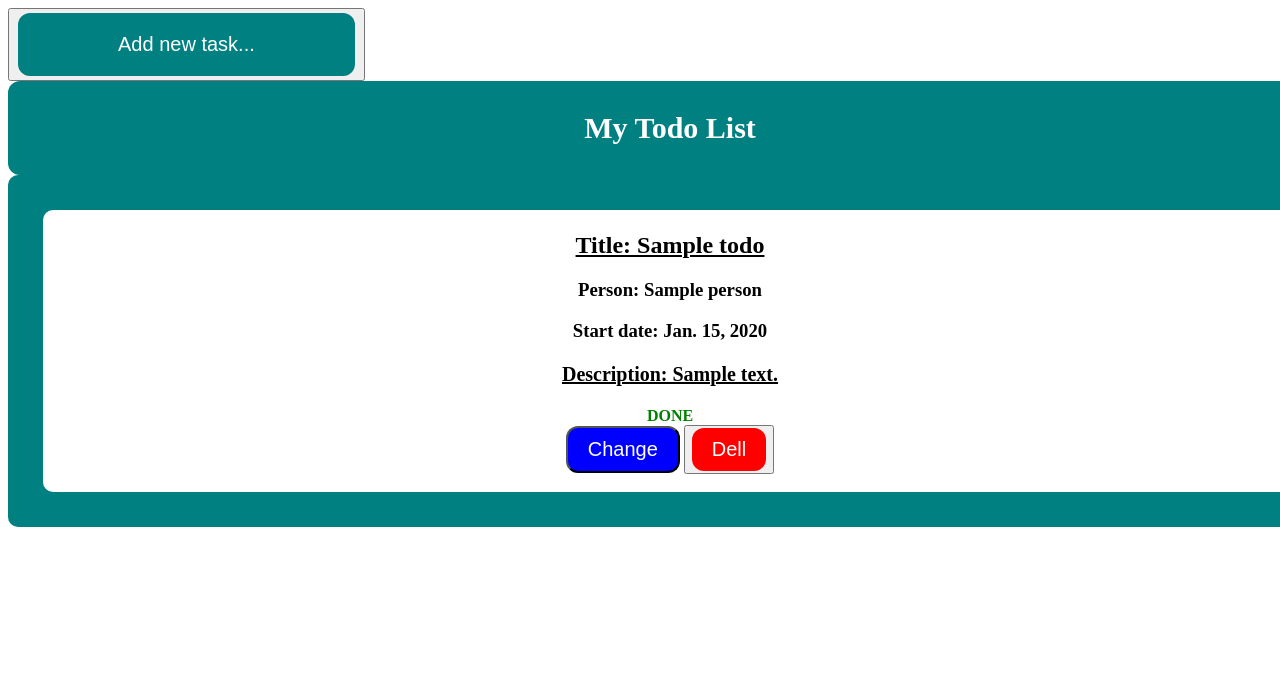
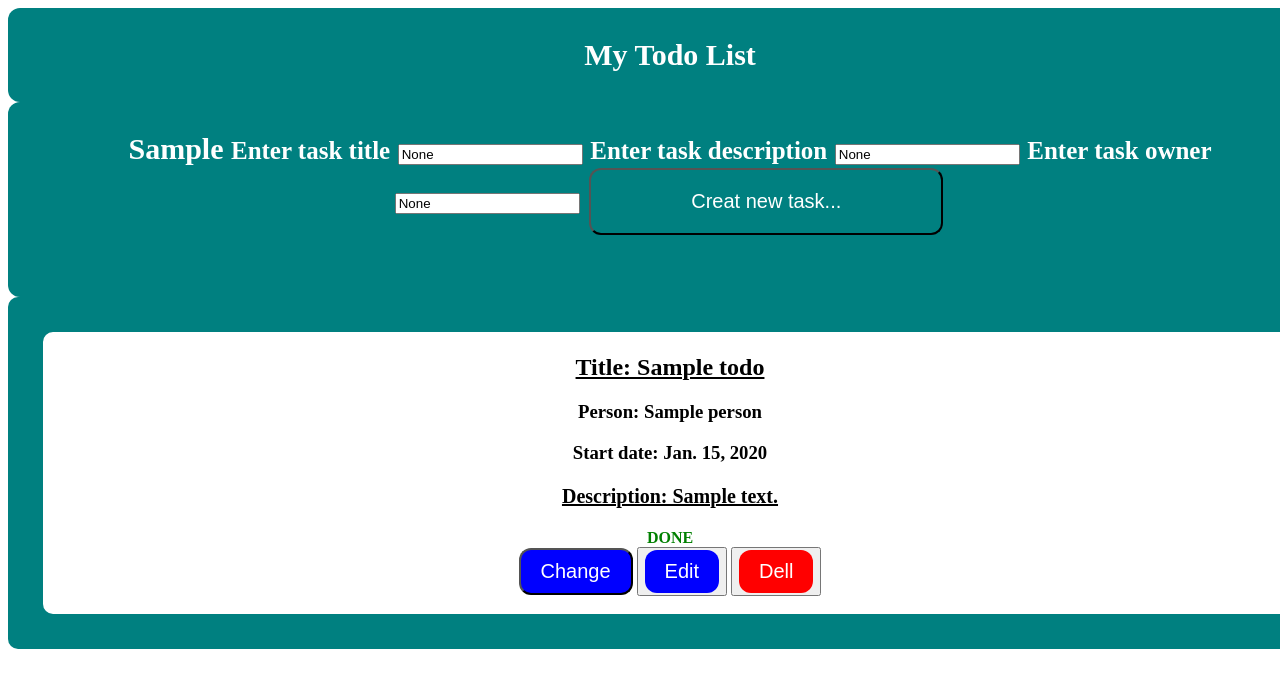
Before and after one commit to borislavstoychev/SoftUni_web, a Django app: template todo_project/templates/index.html in a window 1280 px wide; the page is wider, and only the part inside the window is pictured. Shown: the top 688 px of that part. Run offline with Django 3.2, Linux system fonts and the light colour scheme; tables that the repository leaves empty hold one stand-in row (values such as "Sample post"); the template is opened without the code that fills it: values that come from a table or form of the project are taken from there, most other values are stand-ins (such as "Sample title", 1, 10 or a date in 2020).

Commit message:
todo app

```diff
--- a/todo_project/static/css/main.css
+++ b/todo_project/static/css/main.css
@@ -59,24 +59,15 @@
   border-radius: 12px;
   /*float: right;*/
 }
-    .label {
-color: white;
-font-weight: bold;
-margin: 0 auto;
-padding: 45px;
-display: inline-block;
-width: 100%;
-float: left;
-background-color: teal;
-border-radius: 10px;
-}
+
     input[type=text]:focus {
   border: 3px solid #555;
   border-radius: 12px;
   display: inline-flex;
-  padding: 20px;
+  padding: 5px;
   text-align: center;
   text-decoration: none;
+  font-size: 100%;
   width: 50%;
 }
     .textarea {
--- a/todo_project/templates/index.html
+++ b/todo_project/templates/index.html
@@ -6,10 +6,47 @@
     <meta charset="UTF-8">
     <meta name="viewport" content="width=device-width, initial-scale=1.0">
     <title>Todo App</title>
-    <button ><a class="button3" href="/add-tasks/">Add new task...</a></button>
+{#    <button ><a class="button3" href="/add-tasks/">Add new task...</a></button>#}
 </head>
 <body>
     <h1 class="header">My Todo List</h1>
+    <div>
+    <h1 class="header">
+     {% if pk %}
+        <form method="post" action="{% url 'edit task' pk%}">
+     {% else %}
+         <form method="post" action="{% url 'creat task'%}">
+     {% endif %}
+        {% csrf_token %}
+        {{ form_action.title.lable_tag}}
+        <small id="title_help" class="form-text text-muted">Enter task title</small>
+        <label>
+        <input type="text"
+                       name="{{ todo_form.title.html_name }}"
+                       id="{{ todo_form.title.id_for_label }}"
+                       aria-describedby="title_help"
+                       value="{{ todo_form.title.value }}"/>
+        </label>
+        <small id="title_help" class="form-text text-muted">Enter task description</small>
+        <label>
+        <input type="text"
+                       name="{{ todo_form.description.html_name }}"
+                       id="{{ todo_form.description.id_for_label }}"
+                       aria-describedby="description_help"
+                       value="{{ todo_form.description.value }}"/>
+        </label>
+        <small id="title_help" class="form-text text-muted">Enter task owner</small>
+        <label>
+        <input type="text"
+                       name="{{ todo_form.owner.html_name }}"
+                       id="{{ todo_form.owner.id_for_label }}"
+                       aria-describedby="owner_help"
+                       value="{{ todo_form.owner.value }}"/>
+        </label>
+    <button class="button3">Creat new task...</button>
+    </form>
+    </h1>
+    </div>
     {% if todos %}
         <div class="container">
         {% for todo in todos %}
@@ -30,6 +67,7 @@
                 <input type="hidden" name="is_done" value="false" />
             </label>
             <button class="button2">Change</button>
+            <button ><a class="button2" href="/edit/{{ todo.id }}">Edit</a></button>
             <button ><a class="button1" href="/todos-dell/{{ todo.id }}">Dell</a></button>
         {% else %}
             <div class="open">NOT DONE</div>
@@ -37,6 +75,7 @@
                 <input type="hidden" name="is_done" value="true" />
             </label>
             <button class="button2">Change</button>
+            <button ><a class="button2" href="/edit/{{ todo.id }}">Edit</a></button>
             <button ><a class="button1" href="/todos-dell/{{ todo.id }}">Dell</a></button>
         {% endif %}
         </form>
--- /dev/null
+++ b/todo_project/todo_app/forms.py
@@ -0,0 +1,11 @@
+from django.forms import Form, CharField, TextInput, HiddenInput
+
+
+class TodoForm(Form):
+    title = CharField(required=True)
+    description = CharField(required=True)
+    owner = CharField(required=True)
+    bot_catcher = CharField(
+        widget=HiddenInput,
+        required=False,
+    )
--- a/todo_project/todo_app/models.py
+++ b/todo_project/todo_app/models.py
@@ -28,7 +28,7 @@
 
 
 class Todo(models.Model):
-    title = models.CharField(max_length=10)
+    title = models.CharField(max_length=50)
     description = models.CharField(max_length=100)
     is_done = models.BooleanField(default=False)
     owner = models.ForeignKey(Person, on_delete=models.CASCADE, null=True, )
--- a/todo_project/todo_app/urls.py
+++ b/todo_project/todo_app/urls.py
@@ -1,13 +1,13 @@
 from django.urls import path
 
 from todo_app import views
-from todo_app.views import create_todo, dell_todo, change_todo_state, tasks
+from todo_app.views import create_todo, dell_todo, change_todo_state, edit_task, index
 
 urlpatterns = [
-    path('', views.index),
-    path('todos-add/', create_todo),
+    path('', index, name='main'),
+    path('creat-task', create_todo, name='creat task'),
+    path('edit/<int:pk>', edit_task, name='edit task'),
     path('todos-dell/<int:pk>', dell_todo),
     path('todo-change-state/<int:pk>', change_todo_state),
-    path('add-tasks/', tasks),
 
 ]
--- a/todo_project/todo_project/settings.py
+++ b/todo_project/todo_project/settings.py
@@ -22,7 +22,7 @@
 
 # SECURITY WARNING: keep the secret key used in production secret!
 SECRET_KEY = environ.get('SECRET_KEY')
-
+#
 # SECURITY WARNING: don't run with debug turned on in production!
 DEBUG = True
 
```
Also changed, not shown: todo_project/templates/task.html (deleted, +0 -27 lines), todo_project/todo_app/views.py (+36 -9 lines), todo_project/todo_app/migrations/0006_alter_todo_title.py (added).
